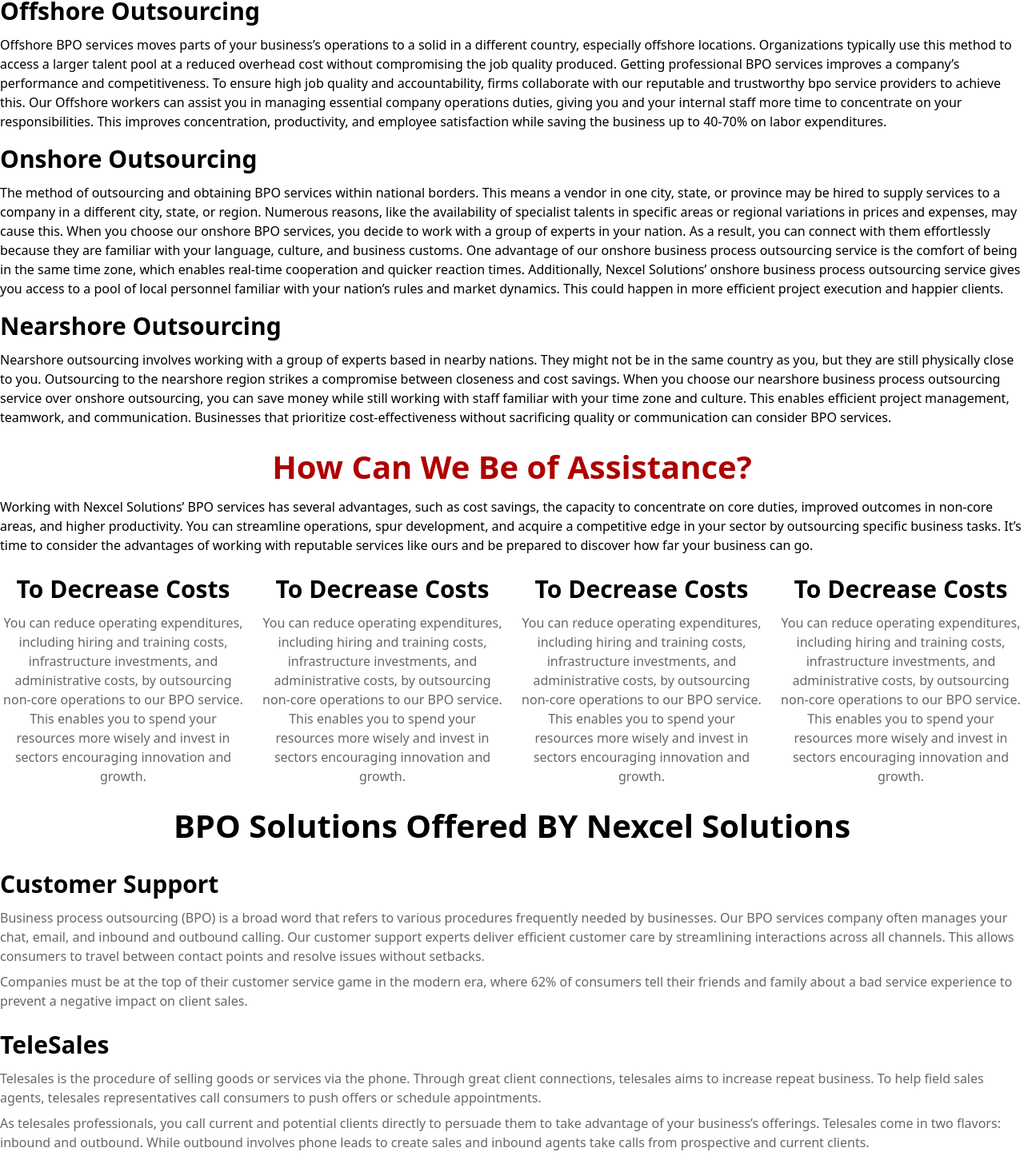
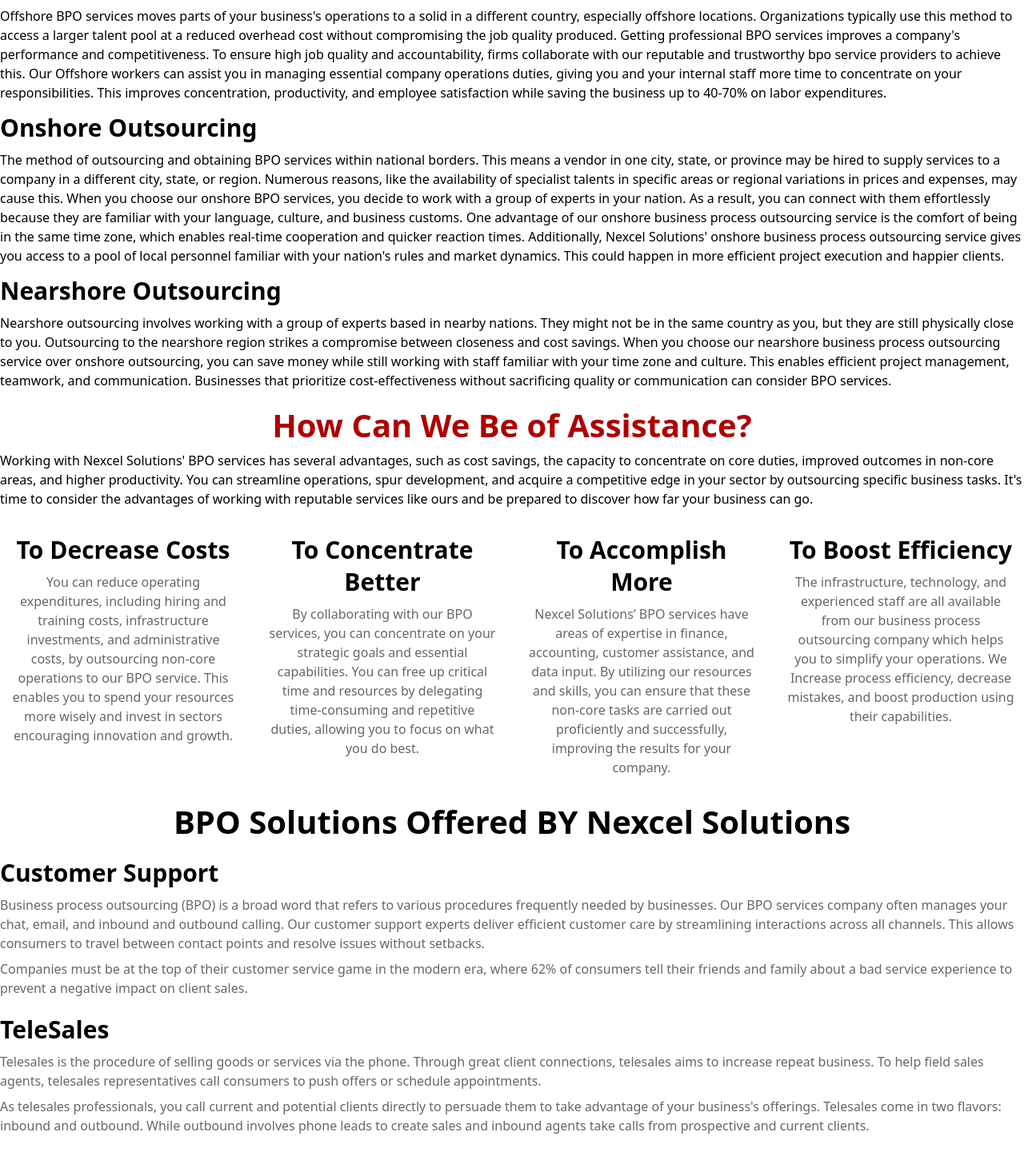
Before and after one commit to Muazzia/Responicaa, a React (Vite) app: page /bpo in a window 1280 px wide. Shown: the part 883-2329 px from the top of the page at 80% size. Built offline with nearby package versions, Linux system fonts and the light colour scheme.

Commit message:
made responsive bpo

```diff
--- a/src/pages/bpo/components/ServiceBoxes.tsx
+++ b/src/pages/bpo/components/ServiceBoxes.tsx
@@ -15,8 +15,8 @@
 const ServiceBoxes = ({ data }: Props) => {
   return (
     <div className="w-full bg-gradient-to-b from-[#B0C7E6] to-[#E8E6EF]">
-      <div className="py-28 max-w-7xl mx-auto ">
-        <div className="grid grid-cols-1 md:grid-cols-2 lg:grid-cols-3 gap-4">
+      <div className="py-12 sm:py-20 lg:py-28 px-4 sm:px-6 md:px-10 xl:px-0 max-w-7xl mx-auto">
+        <div className="grid grid-cols-1 sm:grid-cols-2 lg:grid-cols-3 gap-6 sm:gap-8 lg:gap-10">
           {data?.map((item) => {
             return (
               <ServiceBox
--- a/src/pages/bpo/index.tsx
+++ b/src/pages/bpo/index.tsx
@@ -1,4 +1,7 @@
+import ContactUs from "../../components/ContactUs";
+import TestimonialsSection from "../../components/TestimonialsSection";
 import { ROUTES } from "../../constants";
+import { RecognizedByBest } from "../landingPage/components/RecognizedByBest";
 import ServiceBoxes from "./components/ServiceBoxes";
 
 const BPO = () => {
@@ -19,7 +22,6 @@
       logo: <></>,
       url: ROUTES.BPO,
     },
-
     {
       id: 3,
       title: "Technical Support",
@@ -54,18 +56,18 @@
     },
   ];
   return (
-    <div>
-      <div className="max-w-7xl mx-auto">
+    <div className="">
+      <div className="px-4 md:px-8  xl:px-0  max-w-7xl mx-auto">
         <div className="w-full space-y-5 text-center my-7">
-          <p className="text-[48px] text-primary font-semibold">
+          <p className="text-3xl sm:text-4xl lg:text-[48px] text-primary font-semibold">
             Trusted BPO Services
           </p>
-          <p>
+          <p className="text-sm sm:text-base">
             Streamline your business operations with our reliable and efficient
             BPO services.
           </p>
           <div className="w-full flex justify-center items-center">
-            <div className="w-2/3 text-left">
+            <div className="w-full md:w-2/3 text-left text-sm sm:text-base">
               Want to better understand your customers and engagement
               initiatives by using the most effective procedure established
               appropriately for your business? Choose our Business Process
@@ -75,7 +77,7 @@
           </div>
         </div>
 
-        <div className="w-full h-[270px] overflow-hidden flex justify-center items-center">
+        <div className="w-full h-[180px] sm:h-[220px] md:h-[270px] overflow-hidden flex justify-center items-center">
           <img
             src="/images/bpo/world.webp"
             alt="image"
@@ -84,17 +86,17 @@
         </div>
 
         <div className="mt-7">
-          <p className="text-[40px] my-5 text-center font-semibold">
+          <p className="text-2xl sm:text-3xl lg:text-[40px] my-5 text-center font-semibold">
             Our Quality BPO Services
           </p>
-          <p>
-            BPO services refers to hiring a third-party vendor’s services or
+          <p className="text-sm sm:text-base">
+            BPO services refers to hiring a third-party vendor's services or
             operations for commercial purposes. Numerous subcategories
             specifying the place and purpose of the service offered fall under
             the general term BPO. Some of categories are:
           </p>
           <div className="ml-4 mt-2">
-            <ul className="list-disc list-inside space-y-1">
+            <ul className="list-disc list-inside space-y-1 text-sm sm:text-base">
               <li className="marker:text-[#666666]">Offshore Outsourcing</li>
               <li className="marker:text-[#666666]">Onshore Outsourcing</li>
               <li className="marker:text-[#666666]">Nearshore Outsourcing</li>
@@ -103,16 +105,16 @@
 
           <div className="mt-4 space-y-3">
             <div>
-              <p className="text-[30px] font-semibold mb-2">
+              <p className="text-xl sm:text-2xl lg:text-[30px] font-semibold mb-2">
                 Offshore Outsourcing
               </p>
-              <p>
-                Offshore BPO services moves parts of your business’s operations
+              <p className="text-sm sm:text-base">
+                Offshore BPO services moves parts of your business's operations
                 to a solid in a different country, especially offshore
                 locations. Organizations typically use this method to access a
                 larger talent pool at a reduced overhead cost without
                 compromising the job quality produced. Getting professional BPO
-                services improves a company’s performance and competitiveness.
+                services improves a company's performance and competitiveness.
                 To ensure high job quality and accountability, firms collaborate
                 with our reputable and trustworthy bpo service providers to
                 achieve this. Our Offshore workers can assist you in managing
@@ -125,10 +127,10 @@
             </div>
 
             <div>
-              <p className="text-[30px] font-semibold mb-2">
+              <p className="text-xl sm:text-2xl lg:text-[30px] font-semibold mb-2">
                 Onshore Outsourcing
               </p>
-              <p>
+              <p className="text-sm sm:text-base">
                 The method of outsourcing and obtaining BPO services within
                 national borders. This means a vendor in one city, state, or
                 province may be hired to supply services to a company in a
@@ -141,19 +143,19 @@
                 culture, and business customs. One advantage of our onshore
                 business process outsourcing service is the comfort of being in
                 the same time zone, which enables real-time cooperation and
-                quicker reaction times. Additionally, Nexcel Solutions’ onshore
+                quicker reaction times. Additionally, Nexcel Solutions' onshore
                 business process outsourcing service gives you access to a pool
-                of local personnel familiar with your nation’s rules and market
+                of local personnel familiar with your nation's rules and market
                 dynamics. This could happen in more efficient project execution
                 and happier clients.
               </p>
             </div>
 
             <div>
-              <p className="text-[30px] font-semibold mb-2">
+              <p className="text-xl sm:text-2xl lg:text-[30px] font-semibold mb-2">
                 Nearshore Outsourcing
               </p>
-              <p>
+              <p className="text-sm sm:text-base">
                 Nearshore outsourcing involves working with a group of experts
                 based in nearby nations. They might not be in the same country
                 as you, but they are still physically close to you. Outsourcing
@@ -170,26 +172,26 @@
           </div>
 
           <div className="mt-5">
-            <p className="text-[40px] text-center text-primary font-semibold">
+            <p className="text-2xl sm:text-3xl lg:text-[40px] text-center text-primary font-semibold">
               How Can We Be of Assistance?
             </p>
-            <p className="my-2">
-              Working with Nexcel Solutions’ BPO services has several
+            <p className="my-2 text-sm sm:text-base">
+              Working with Nexcel Solutions' BPO services has several
               advantages, such as cost savings, the capacity to concentrate on
               core duties, improved outcomes in non-core areas, and higher
               productivity. You can streamline operations, spur development, and
               acquire a competitive edge in your sector by outsourcing specific
-              business tasks. It’s time to consider the advantages of working
+              business tasks. It's time to consider the advantages of working
               with reputable services like ours and be prepared to discover how
               far your business can go.
             </p>
 
-            <div className="grid grid-cols-1 md:grid-cols-2 lg:grid-cols-4 gap-4 mt-5">
-              <div className="text-center">
-                <p className="text-[30px] font-semibold mb-2">
+            <div className="grid grid-cols-1 sm:grid-cols-2 lg:grid-cols-4 gap-2 md:gap-4 mt-5">
+              <div className="text-center p-3">
+                <p className="text-xl sm:text-2xl lg:text-[30px] font-semibold mb-2">
                   To Decrease Costs
                 </p>
-                <p className="text-black/60">
+                <p className="text-black/60 text-sm sm:text-base">
                   You can reduce operating expenditures, including hiring and
                   training costs, infrastructure investments, and administrative
                   costs, by outsourcing non-core operations to our BPO service.
@@ -197,40 +199,40 @@
                   invest in sectors encouraging innovation and growth.
                 </p>
               </div>
-              <div className="text-center">
-                <p className="text-[30px] font-semibold mb-2">
-                  To Decrease Costs
+              <div className="text-center p-3">
+                <p className="text-xl sm:text-2xl lg:text-[30px] font-semibold mb-2">
+                  To Concentrate Better
                 </p>
-                <p className="text-black/60">
-                  You can reduce operating expenditures, including hiring and
-                  training costs, infrastructure investments, and administrative
-                  costs, by outsourcing non-core operations to our BPO service.
-                  This enables you to spend your resources more wisely and
-                  invest in sectors encouraging innovation and growth.
+                <p className="text-black/60 text-sm sm:text-base">
+                  By collaborating with our BPO services, you can concentrate on
+                  your strategic goals and essential capabilities. You can free
+                  up critical time and resources by delegating time-consuming
+                  and repetitive duties, allowing you to focus on what you do
+                  best.
                 </p>
               </div>
-              <div className="text-center">
-                <p className="text-[30px] font-semibold mb-2">
-                  To Decrease Costs
+              <div className="text-center p-3">
+                <p className="text-xl sm:text-2xl lg:text-[30px] font-semibold mb-2">
+                  To Accomplish More
                 </p>
-                <p className="text-black/60">
-                  You can reduce operating expenditures, including hiring and
-                  training costs, infrastructure investments, and administrative
-                  costs, by outsourcing non-core operations to our BPO service.
-                  This enables you to spend your resources more wisely and
-                  invest in sectors encouraging innovation and growth.
+                <p className="text-black/60 text-sm sm:text-base">
+                  Nexcel Solutions’ BPO services have areas of expertise in
+                  finance, accounting, customer assistance, and data input. By
+                  utilizing our resources and skills, you can ensure that these
+                  non-core tasks are carried out proficiently and successfully,
+                  improving the results for your company.
                 </p>
               </div>
-              <div className="text-center">
-                <p className="text-[30px] font-semibold mb-2">
-                  To Decrease Costs
+              <div className="text-center p-3">
+                <p className="text-xl sm:text-2xl lg:text-[30px] font-semibold mb-2">
+                  To Boost Efficiency
                 </p>
-                <p className="text-black/60">
-                  You can reduce operating expenditures, including hiring and
-                  training costs, infrastructure investments, and administrative
-                  costs, by outsourcing non-core operations to our BPO service.
-                  This enables you to spend your resources more wisely and
-                  invest in sectors encouraging innovation and growth.
+                <p className="text-black/60 text-sm sm:text-base">
+                  The infrastructure, technology, and experienced staff are all
+                  available from our business process outsourcing company which
+                  helps you to simplify your operations. We Increase process
+                  efficiency, decrease mistakes, and boost production using
+                  their capabilities.
                 </p>
               </div>
             </div>
@@ -242,10 +244,12 @@
 
           <div className="my-10">
             <div>
-              <p className="text-[48px] font-semibold mb-5">WHO WE ARE?</p>
-              <div className="flex gap-[50px]">
+              <p className="text-3xl sm:text-4xl lg:text-[48px] font-semibold mb-5">
+                WHO WE ARE?
+              </p>
+              <div className="flex flex-col md:flex-row gap-5 md:gap-[50px]">
                 <div>
-                  <p className="text-black/60 text-[20px]">
+                  <p className="text-black/60 text-base sm:text-[20px]">
                     We are a committed team that focuses on managing and
                     optimizing crucial business activities in the field of BPO
                     (Business Process Outsourcing) services. We handle jobs like
@@ -255,7 +259,7 @@
                   </p>
                 </div>
                 <div>
-                  <p className="text-black/60 text-[20px]">
+                  <p className="text-black/60 text-base sm:text-[20px]">
                     We stand out for our dedication to providing outstanding BPO
                     service USA and make sure to use cutting-edge technology to
                     keep strong data security. We serve as your strategic
@@ -274,32 +278,44 @@
         <ServiceBoxes data={boxData} />
       </div>
 
-      <div className="max-w-7xl mx-auto mt-10">
-        <div className="w-full flex justify-between items-center">
-          <div>
-            <p className="text-[48px] font-semibold leading-14 mb-5">
+      <div className="px-4 md:px-10 xl:px-0 max-w-7xl mx-auto mt-10">
+        <div className="w-full flex flex-col lg:flex-row justify-between items-center gap-8">
+          <div className="w-full lg:w-1/2">
+            <p className="text-3xl sm:text-4xl lg:text-[48px] font-semibold leading-tight mb-5">
               Global Customer <br /> Services Provider
             </p>
-            <p className="text-black/60 text-[14px] mb-5">
+            <p className="text-black/60 text-sm sm:text-[14px] mb-5">
               Get specialized support and expertise from the renowned BPO
               service experts, Nexcel Solutions. We are your trusted partners
               whom you can rely on to meet your organization with competent
               sales and marketing tech.
             </p>
-            <div className="bg-primary text-white w-fit px-4 py-2 rounded-lg">
+            <div className="bg-primary text-white w-fit px-4 py-2 rounded-lg cursor-pointer hover:bg-primary/90 transition">
               Get in Touch
             </div>
           </div>
-          <div>
-            <div className="w-[740px] h-[475px] overflow-hidden">
+          <div className="w-full lg:w-1/2">
+            <div className="w-full object-cover h-[300px] sm:h-[375px] lg:h-[475px] overflow-hidden">
               <img
                 src="/images/bpo/hands.png"
                 alt="hands"
-                className="object-cover w-full h-full"
+                className="object-contain lg:object-contain xl:object-cover w-full h-full"
               />
             </div>
           </div>
         </div>
+      </div>
+
+      <div className="px-4 md:px-8  xl:px-0 max-w-7xl mx-auto">
+        <TestimonialsSection />
+      </div>
+
+      <div className="px-4 md:px-8  xl:px-0  max-w-7xl mx-auto mb-10">
+        <RecognizedByBest />
+      </div>
+
+      <div>
+        <ContactUs />
       </div>
     </div>
   );
@@ -308,13 +324,15 @@
 const RenderBPOService = () => {
   return (
     <div>
-      <p className="text-[40px] font-semibold text-center">
+      <p className="text-2xl sm:text-3xl lg:text-[40px] font-semibold text-center">
         BPO Solutions Offered BY Nexcel Solutions
       </p>
       <div className="mt-5 space-y-5">
         <div>
-          <p className="text-[30px] font-semibold ">Customer Support</p>
-          <div className="text-black/60 mt-2">
+          <p className="text-xl sm:text-2xl lg:text-[30px] font-semibold">
+            Customer Support
+          </p>
+          <div className="text-black/60 mt-2 text-sm sm:text-base">
             <p>
               Business process outsourcing (BPO) is a broad word that refers to
               various procedures frequently needed by businesses. Our BPO
@@ -334,8 +352,10 @@
         </div>
 
         <div>
-          <p className="text-[30px] font-semibold ">TeleSales</p>
-          <div className="text-black/60 mt-2">
+          <p className="text-xl sm:text-2xl lg:text-[30px] font-semibold">
+            TeleSales
+          </p>
+          <div className="text-black/60 mt-2 text-sm sm:text-base">
             <p>
               Telesales is the procedure of selling goods or services via the
               phone. Through great client connections, telesales aims to
@@ -345,7 +365,7 @@
             </p>
             <p className="mt-2">
               As telesales professionals, you call current and potential clients
-              directly to persuade them to take advantage of your business’s
+              directly to persuade them to take advantage of your business's
               offerings. Telesales come in two flavors: inbound and outbound.
               While outbound involves phone leads to create sales and inbound
               agents take calls from prospective and current clients.
@@ -354,8 +374,10 @@
         </div>
 
         <div>
-          <p className="text-[30px] font-semibold ">Technical Support</p>
-          <div className="text-black/60 mt-2">
+          <p className="text-xl sm:text-2xl lg:text-[30px] font-semibold">
+            Technical Support
+          </p>
+          <div className="text-black/60 mt-2 text-sm sm:text-base">
             <p>
               Our Technical support staff assists customers experiencing issues
               with their electronic devices, such as computers, smartphones, or
@@ -379,10 +401,10 @@
         </div>
 
         <div>
-          <p className="text-[30px] font-semibold ">
+          <p className="text-xl sm:text-2xl lg:text-[30px] font-semibold">
             Data Entry and Processing
           </p>
-          <div className="text-black/60 mt-2">
+          <div className="text-black/60 mt-2 text-sm sm:text-base">
             <p>
               Data entry outsourcing is a business practice where a firm hires a
               specialist service provider to handle all its data-entering needs.
@@ -402,16 +424,18 @@
         </div>
 
         <div>
-          <p className="text-[30px] font-semibold ">Lead Generation</p>
-          <div className="text-black/60 mt-2">
+          <p className="text-xl sm:text-2xl lg:text-[30px] font-semibold">
+            Lead Generation
+          </p>
+          <div className="text-black/60 mt-2 text-sm sm:text-base">
             <p>
               Creating customer interest in a good or service to convert that
               interest into a sale is termed lead generation. Online marketing
-              often involves gathering a visitor’s contact details by using our
+              often involves gathering a visitor's contact details by using our
               BPO services.
             </p>
             <p className="mt-2">
-              Since many B2B lead generation firms’ products might cost
+              Since many B2B lead generation firms' products might cost
               thousands of dollars and website visitors are less likely to make
               a straight purchase via their website, lead generation is a
               crucial component of their sales funnel. Organizations can educate
@@ -423,8 +447,10 @@
         </div>
 
         <div>
-          <p className="text-[30px] font-semibold ">Quality Assurance</p>
-          <div className="text-black/60 mt-2">
+          <p className="text-xl sm:text-2xl lg:text-[30px] font-semibold">
+            Quality Assurance
+          </p>
+          <div className="text-black/60 mt-2 text-sm sm:text-base">
             <p>
               Quality assurance is a process for confirming and validating a
               good or service that involves testing the software to find and fix
@@ -441,8 +467,10 @@
         </div>
 
         <div>
-          <p className="text-[30px] font-semibold ">Truck Dispatch</p>
-          <div className="text-black/60 mt-2">
+          <p className="text-xl sm:text-2xl lg:text-[30px] font-semibold">
+            Truck Dispatch
+          </p>
+          <div className="text-black/60 mt-2 text-sm sm:text-base">
             <p>
               Nexcel Solution is a well-known outsourcing firm that recognizes
               the value of truck dispatch services for independent contractors
```
